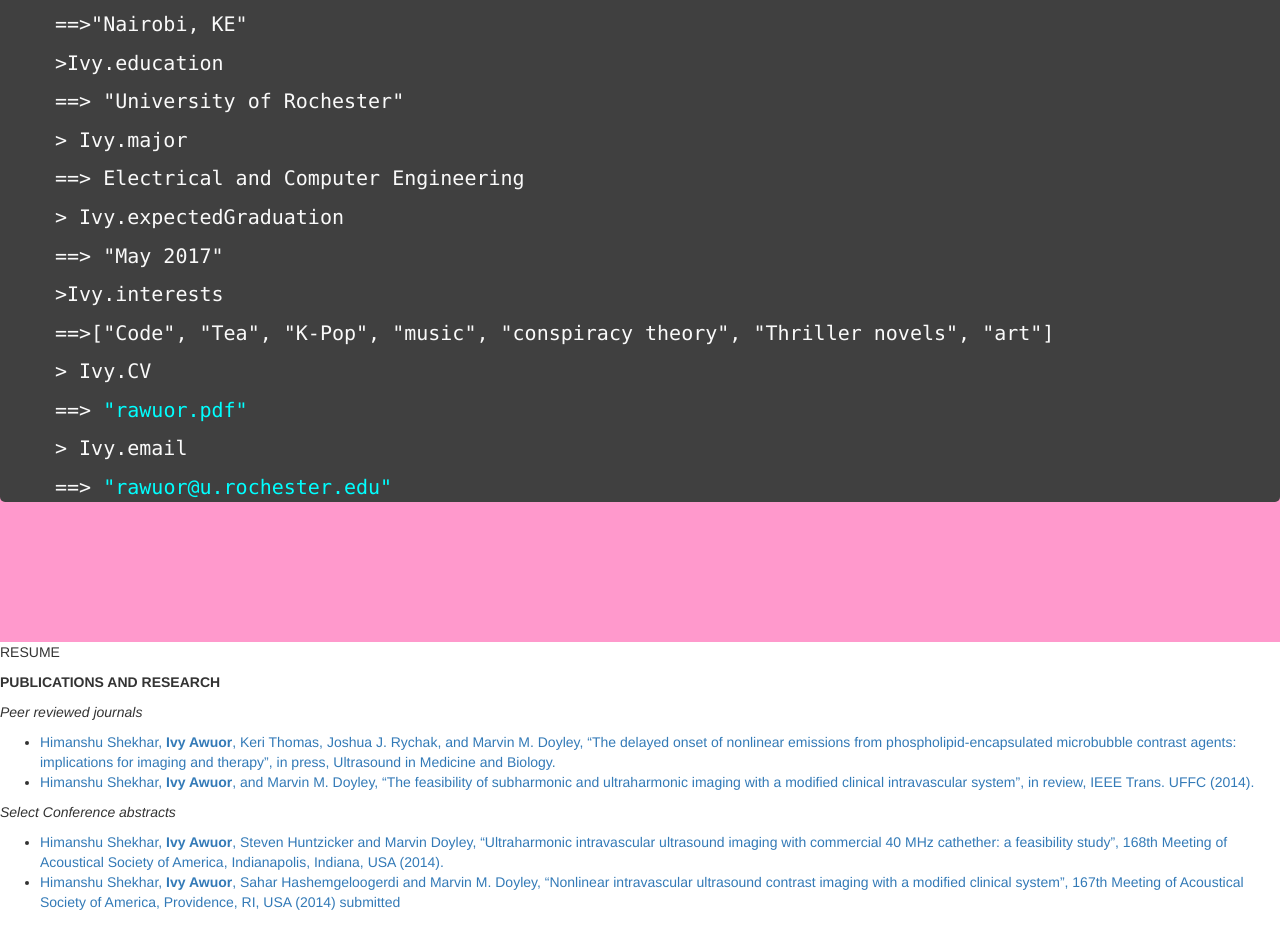
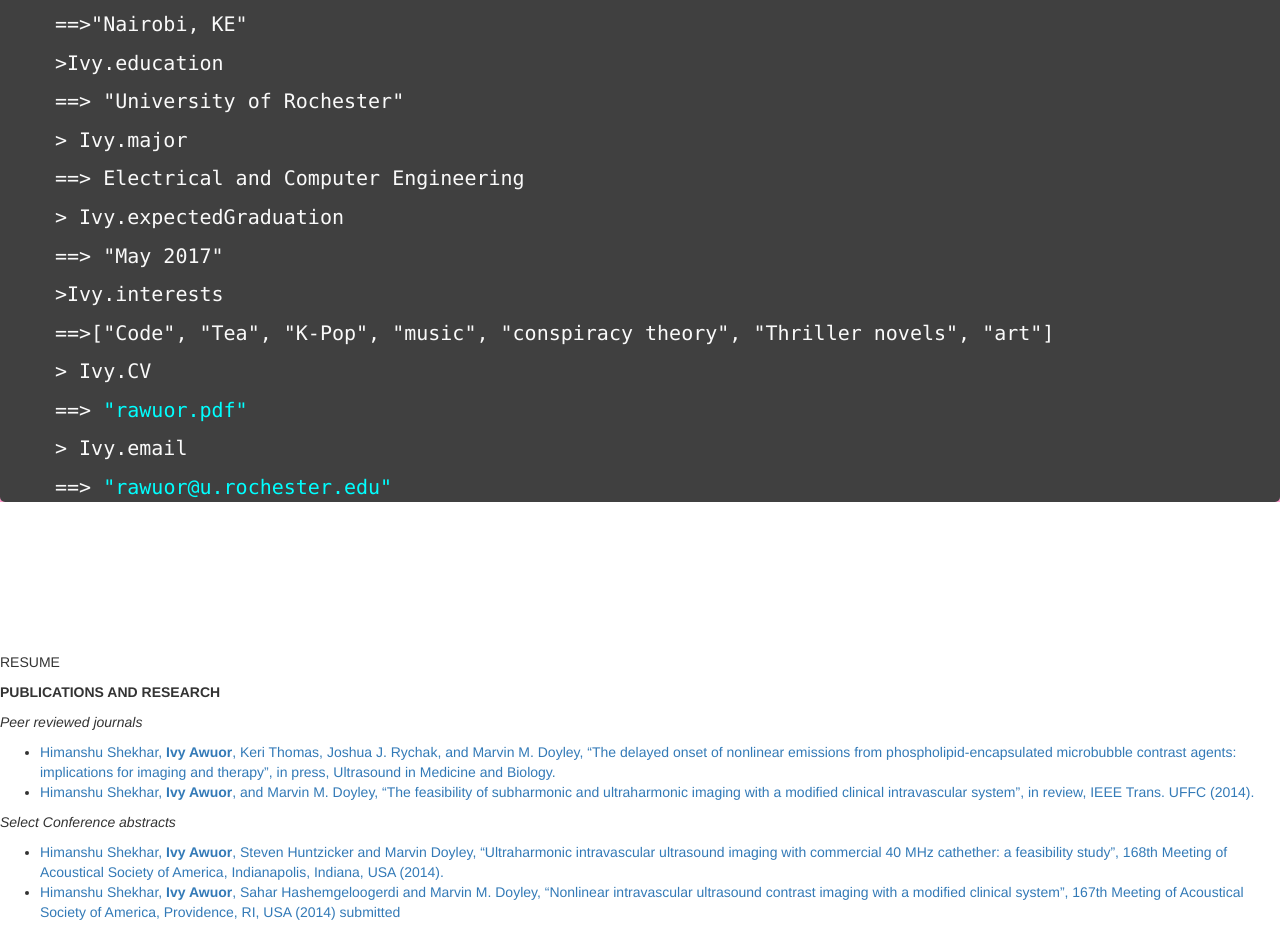
Before and after one commit to rawuor/rawuor.github.io, a Jekyll site: the page index.html, which Jekyll copies as it is, in a window 1280 px wide. Shown: the part 694-1626 px from the top of the page. Built offline with Jekyll 4.4.1, drawn with Linux system fonts in a browser that asks for light colours; nearby versions of some CDN libraries.

Commit message:
Update default.css

```diff
--- a/css/default.css
+++ b/css/default.css
@@ -42,7 +42,7 @@
   /*padding-bottom:60px;*/
   background-color:#ff99cc;
   width:100%;
-  height:850px;
+  /*height:850px;*/
  /* min-width:800px;*/
  /* margin:0 auto;
   height:800;*/
@@ -53,7 +53,7 @@
  margin-top:150px;
  border-radius:5px;
  /*width:750px;*/
- width = 100%;
+ width = 50%;
  /*min-width:800px;*/
  margin:0 auto;
  font-size:30px;
```
